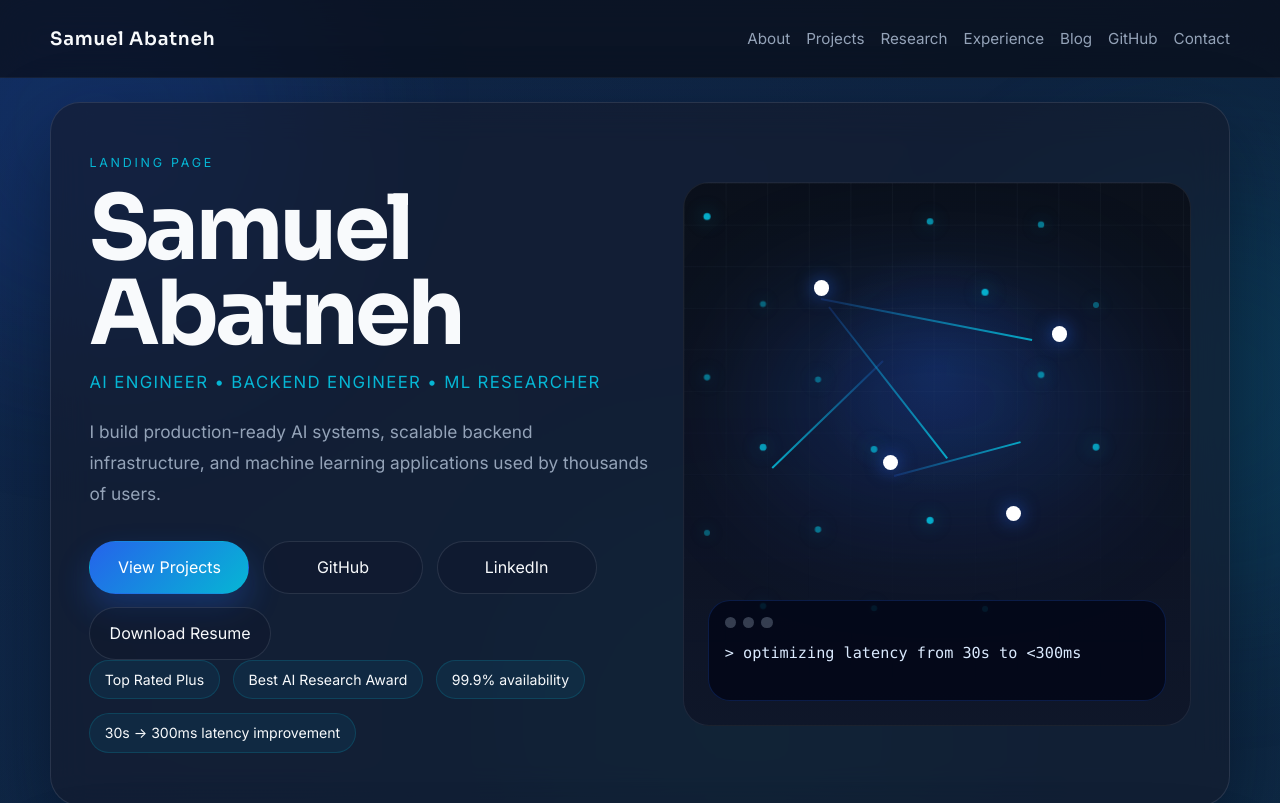
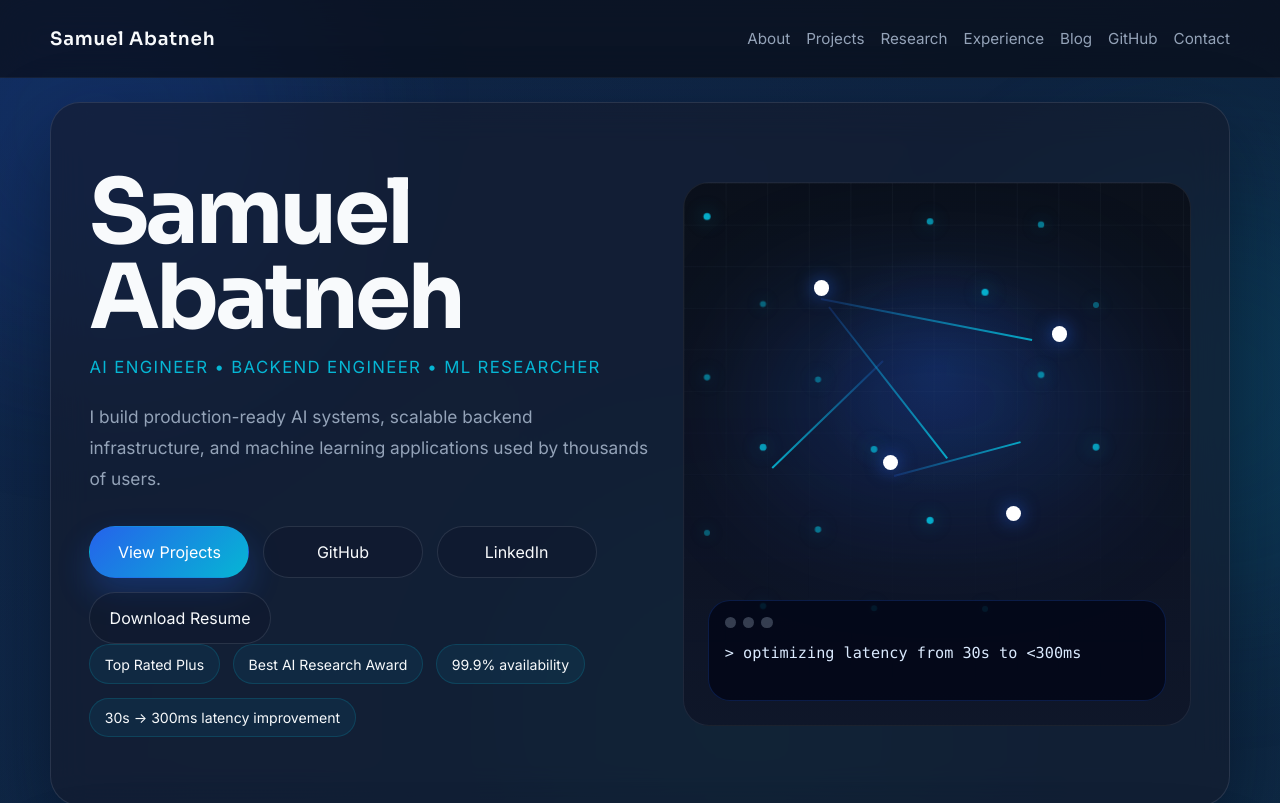
Before and after one commit to samiabat/samiabat.github.io, a Next.js app: page / in a window 1280 px wide. Shown: the top 803 px of the page. Built offline with nearby package versions, Linux system fonts and the light colour scheme; no server answers.

Commit message:
Remove landing page label from hero

```diff
--- a/app/page.js
+++ b/app/page.js
@@ -23,7 +23,6 @@ export default function HomePage() {
     <div className="page-shell">
       <section className="hero">
         <MotionSection className="hero-copy">
-          <p className="section-kicker">Landing Page</p>
           <h1>Samuel Abatneh</h1>
           <p className="hero-role-line">{heroRoles.join(" • ")}</p>
           <p className="hero-copy__text">
```
